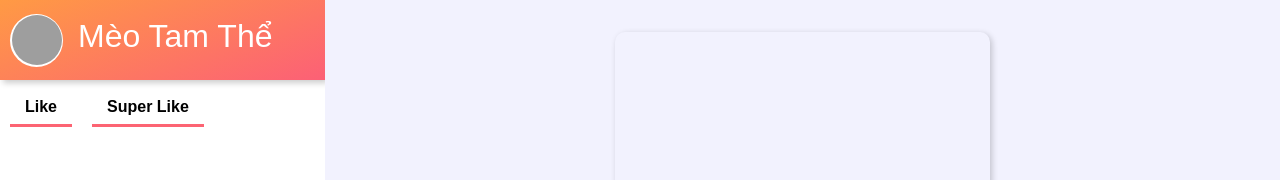
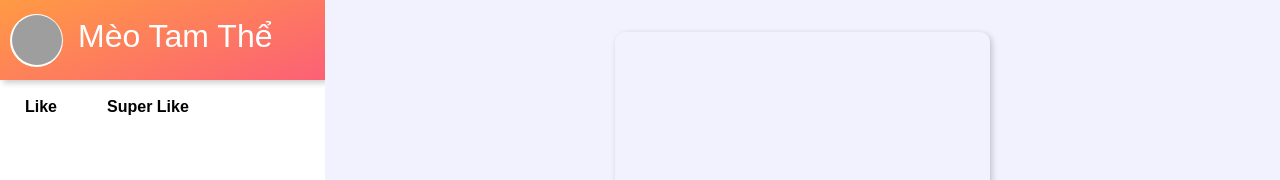
Before and after one commit to MinhTriet2104/TinderCat, a React (Create React App) app: page / in a window 1280 px wide. Shown: the top 180 px of the page. Built offline with nearby package versions, Linux system fonts and the light colour scheme; no server answers; grey boxes are pictures that could not be loaded.

Commit message:
Event boder-bottom under Like and SuperLike button
Click Like -> boder-bottom Like button pink, boder-bottom SuperLike button white and contrary

```diff
--- a/src/components/MenuNavbar/MenuNavbar.js
+++ b/src/components/MenuNavbar/MenuNavbar.js
@@ -9,15 +9,19 @@ const MenuNavbar = () => {
   //Nhu
   const handleLikeClick = () => {
     document.getElementById("likeList").style.visibility = 'visible';
+    document.getElementById("MenuButtonLike").style.borderBottom = '3px solid #fc6473';
+    document.getElementById("MenuButtonSuperLike").style.borderBottom = '3px solid #fff';
   }
   //Nhu
   const handleSuperLikeClick = () => {
     document.getElementById("likeList").style.visibility = 'hidden';
+    document.getElementById("MenuButtonLike").style.borderBottom = '3px solid #fff';
+    document.getElementById("MenuButtonSuperLike").style.borderBottom = '3px solid #fc6473';
   }
   return (
     <div className="MenuNavbar">
-      <button className="MenuButton" onClick={handleLikeClick}>Like</button>
-      <button className="MenuButton" onClick={handleSuperLikeClick}>Super Like</button>
+      <button className="MenuButton" id="MenuButtonLike" onClick={handleLikeClick}>Like</button>
+      <button className="MenuButton" id="MenuButtonSuperLike" onClick={handleSuperLikeClick}>Super Like</button>
     </div>
   );
 };
--- a/src/components/MenuNavbar/MenuNavbar.scss
+++ b/src/components/MenuNavbar/MenuNavbar.scss
@@ -12,7 +12,7 @@
     margin-right: 20px;
 
     border: none;
-    border-bottom: 3px solid #fc6473;
+    border-bottom: 3px solid #fff;
 
     cursor: pointer;
   }
```
